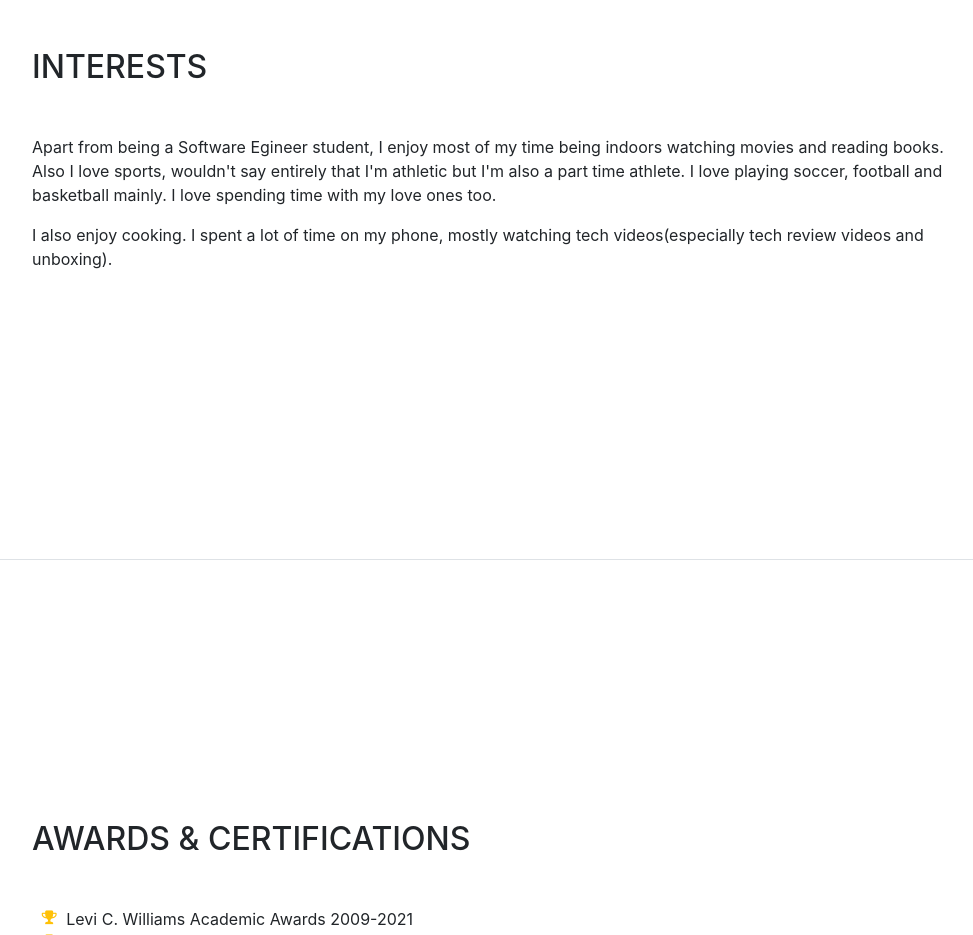
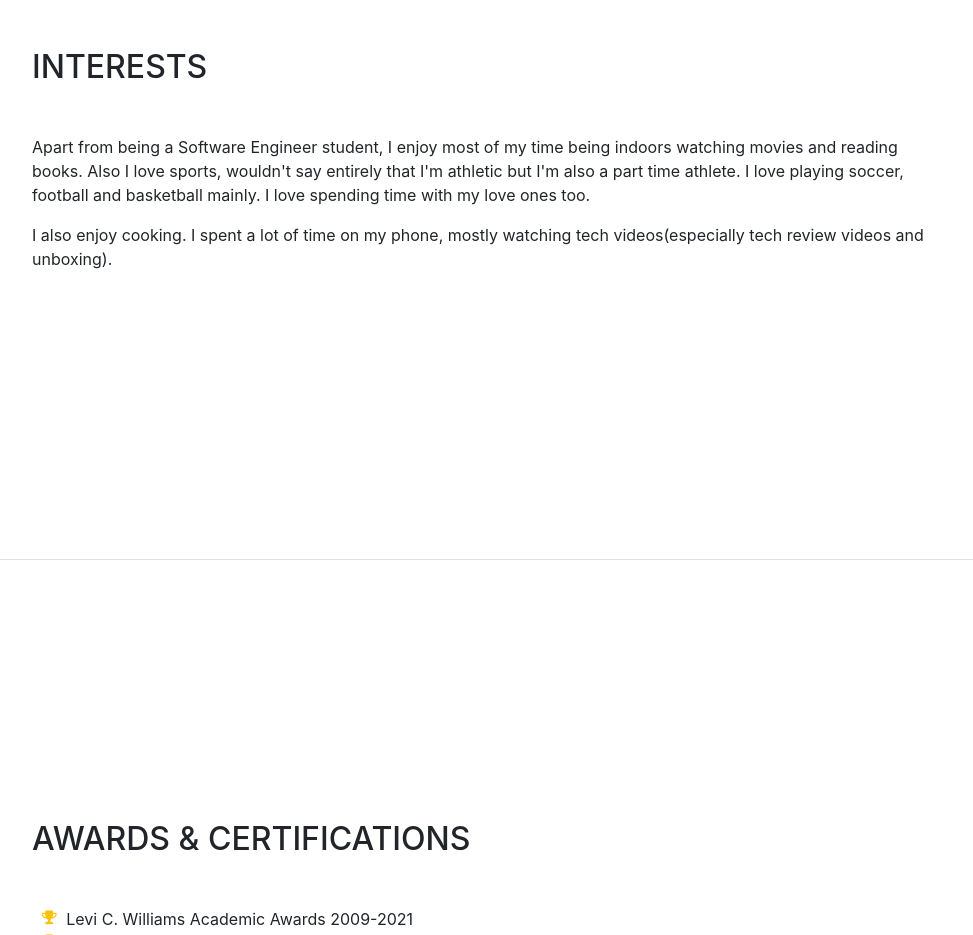
Before and after one commit to cflomo06/charPortfolio, a website with bundled scripts: page index.html in a window 1280 px wide. Shown: the part 3440-4375 px from the top of the page, without its empty margins (288-1261 px from the left). Built offline with nearby package versions, Linux system fonts and the light colour scheme; a web font is replaced by a local one.

Commit message:
Update index.html

```diff
--- a/index.html
+++ b/index.html
@@ -194,7 +194,7 @@
       <section class="resume-section p-3 p-lg-5 d-flex flex-column" id="interests">
         <div class="my-auto">
           <h2 class="mb-5">Interests</h2>
-          <p>Apart from being a Software Egineer student, I enjoy most of my time being indoors watching movies and reading books. Also I love sports, wouldn't say entirely that I'm athletic but I'm also a part time athlete. I love playing soccer, football and basketball mainly. I love spending time with my love ones too.</p>
+          <p>Apart from being a Software Engineer student, I enjoy most of my time being indoors watching movies and reading books. Also I love sports, wouldn't say entirely that I'm athletic but I'm also a part time athlete. I love playing soccer, football and basketball mainly. I love spending time with my love ones too.</p>
           <p class="mb-0">I also enjoy cooking. I spent a lot of time on my phone, mostly watching tech videos(especially tech review videos and unboxing).</p>
         </div>
       </section>
```
